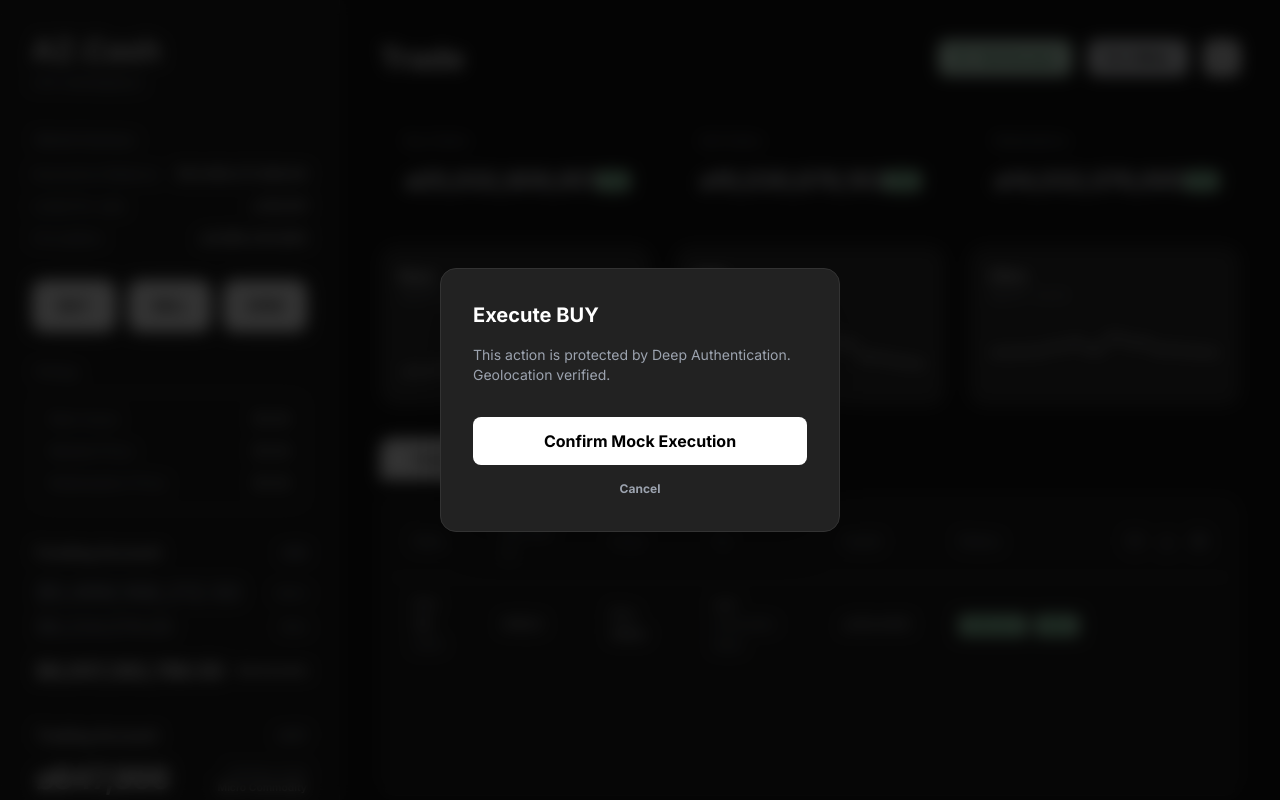
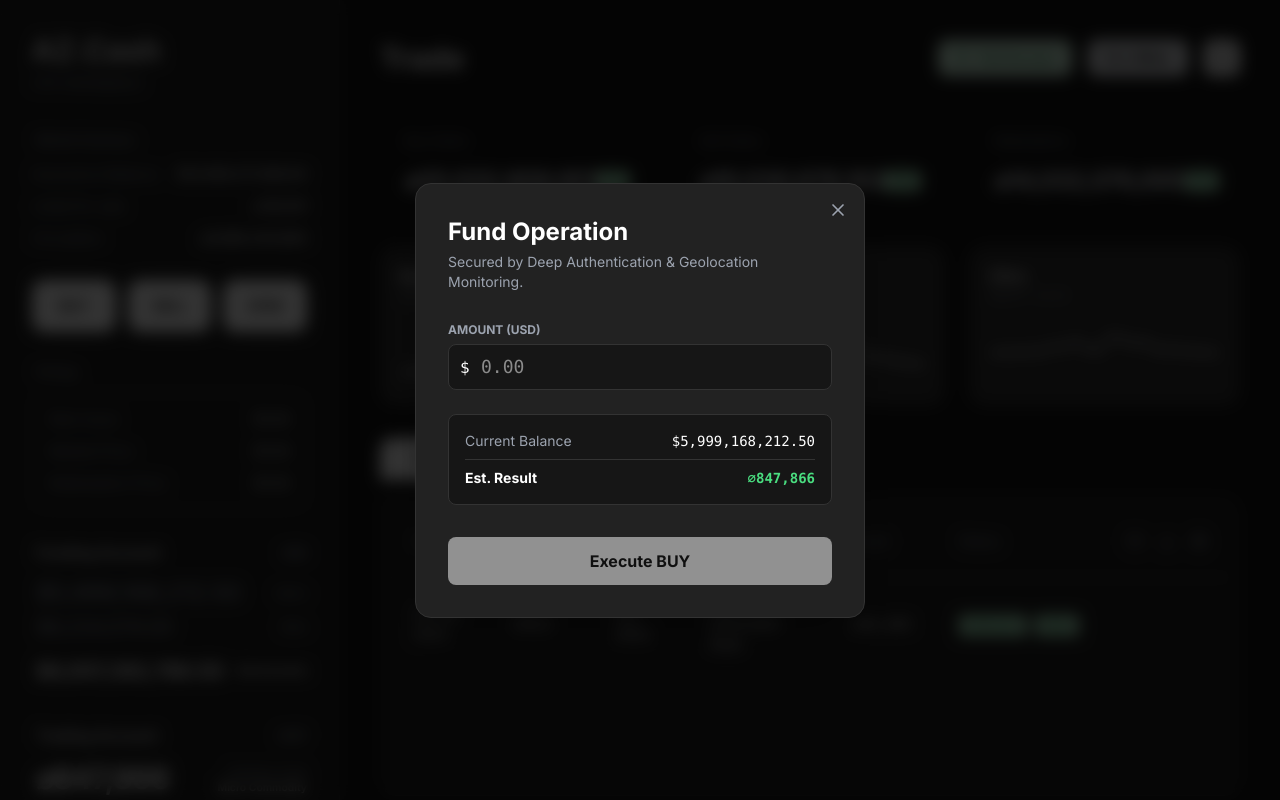
Before and after one commit to ricomiller23/chit-demo, a Next.js app: page / in a window 1280 px wide. Both pictures are taken after a click on the button "BUY". Built offline with nearby package versions, Linux system fonts and the light colour scheme.

Commit message:
Implement full interactive token math and modal flows

```diff
--- a/src/app/page.tsx
+++ b/src/app/page.tsx
@@ -1,92 +1,138 @@
 "use client";
 
-import { useState } from "react";
-import { MapPin, Menu, Mail, Download, Printer, MoreVertical } from "lucide-react";
+import { useState, useEffect } from "react";
+import { MapPin, Menu, Mail, Download, Printer, MoreVertical, X, CheckCircle2, Loader2 } from "lucide-react";
 import { LineChart, Line, ResponsiveContainer, Tooltip } from "recharts";
 
-// --- Mock Data ---
+// --- Types & Initial Data ---
+type TabType = "Trades" | "Listed" | "Pending";
+type ModalAction = "BUY" | "SELL" | "XFER" | null;
+type Transaction = {
+  id: string;
+  date: string;
+  receiptId: string;
+  from: string;
+  to: string;
+  asset: number;
+  status: "Delivered" | "Pending" | "Listed";
+  isNote?: boolean;
+};
+
 const MOCK_CHART_DATA = [
   { val: 10 }, { val: 12 }, { val: 11 }, { val: 15 }, { val: 14 },
   { val: 30 }, { val: 28 }, { val: 45 }, { val: 25 }, { val: 18 },
   { val: 60 }, { val: 55 }, { val: 40 }, { val: 45 }, { val: 20 },
   { val: 22 }, { val: 18 }, { val: 15 }, { val: 12 }, { val: 10 },
 ];
-
 const MOCK_SELLS_DATA = MOCK_CHART_DATA.map(d => ({ val: d.val * 0.3 + 5 }));
 const MOCK_XFERS_DATA = MOCK_CHART_DATA.map(d => ({ val: d.val * 0.1 + 8 }));
 
-const INITIAL_TRADING_BALANCE = 847866;
+const INITIAL_TRX: Transaction[] = [
+  { id: "1", date: "Oct 29, 2024", receiptId: "81823", from: "Eric Miller", to: "usr-ed33c809-8eab", asset: 34444, status: "Delivered", isNote: true }
+];
 
 export default function AZCashDashboard() {
-  const [tradingBal, setTradingBal] = useState(INITIAL_TRADING_BALANCE);
-  const [isModalOpen, setIsModalOpen] = useState(false);
-  const [modalType, setModalType] = useState<"BUY" | "SELL" | "XFER" | null>(null);
+  // --- Global State ---
+  const [alphaBal, setAlphaBal] = useState(5999168212.50);
+  const [betaBal, setBetaBal] = useState(8224574.00);
+  const [tradingBal, setTradingBal] = useState(847866);
+  const [transactions, setTransactions] = useState<Transaction[]>(INITIAL_TRX);
 
+  // --- UI State ---
+  const [activeTab, setActiveTab] = useState<TabType>("Trades");
+  const [modalType, setModalType] = useState<ModalAction>(null);
+
+  // Modal Form State
+  const [amount, setAmount] = useState<string>("");
+  const [recipient, setRecipient] = useState<string>("");
+  const [step, setStep] = useState<1 | 2 | 3>(1); // 1: Input, 2: Processing, 3: Success
+
+  const formatCurrency = (num: number) => `$${num.toLocaleString('en-US', { minimumFractionDigits: 2, maximumFractionDigits: 2 })}`;
   const formatChit = (num: number) => `⌀${num.toLocaleString('en-US')}`;
 
-  const openAction = (action: "BUY" | "SELL" | "XFER") => {
-    setModalType(action);
-    setIsModalOpen(true);
+  const closeModal = () => {
+    setModalType(null);
+    setAmount("");
+    setRecipient("");
+    setStep(1);
   };
+
+  const handleExecute = () => {
+    const val = parseFloat(amount.replace(/,/g, ''));
+    if (isNaN(val) || val <= 0) return;
+
+    setStep(2); // Processing
+
+    setTimeout(() => {
+      const receipt = Math.floor(10000 + Math.random() * 90000).toString();
+      const date = new Date().toLocaleDateString('en-US', { month: 'short', day: 'numeric', year: 'numeric' });
+
+      let newTrx: Transaction;
+
+      if (modalType === "BUY") {
+        if (alphaBal >= val) setAlphaBal(p => p - val);
+        else setBetaBal(p => p - val); // Fallback
+
+        setTradingBal(p => p + val);
+        newTrx = { id: receipt, date, receiptId: receipt, from: "Alpha Fund", to: "Trading Vault", asset: val, status: "Delivered" };
+      }
+      else if (modalType === "SELL") {
+        setTradingBal(p => p - val);
+        setAlphaBal(p => p + val);
+        newTrx = { id: receipt, date, receiptId: receipt, from: "Trading Vault", to: "Alpha Fund", asset: val, status: "Delivered" };
+      }
+      else { // XFER
+        setTradingBal(p => p - val);
+        newTrx = { id: receipt, date, receiptId: receipt, from: "Eric Miller", to: recipient || "usr-unknown", asset: val, status: "Pending" };
+      }
+
+      setTransactions(prev => [newTrx, ...prev]);
+      setStep(3); // Success
+    }, 2000);
+  };
+
+  const filteredTrx = transactions.filter(t => {
+    if (activeTab === "Trades") return t.status === "Delivered";
+    if (activeTab === "Pending") return t.status === "Pending";
+    if (activeTab === "Listed") return t.status === "Listed";
+    return true;
+  });
 
   return (
     <div className="flex h-screen w-full bg-[#161616] overflow-hidden text-[#e5e7eb]">
 
-      {/* 1. SIDEBAR (Left Panel) */}
+      {/* 1. SIDEBAR */}
       <aside className="w-[340px] flex-shrink-0 bg-[#222222] border-r border-[#333333] flex flex-col h-full overflow-y-auto">
         <div className="p-8">
-          {/* Logo */}
           <div className="mb-10">
             <h1 className="text-3xl font-semibold text-white tracking-wide">AZ.Cash</h1>
             <p className="text-[#9ca3af] text-sm mt-1">chit marketplace</p>
           </div>
 
-          {/* Market Summary */}
           <div className="mb-8">
             <h3 className="text-[#9ca3af] text-xs font-semibold mb-4 ml-1">Market Summary</h3>
             <div className="space-y-3 text-sm">
-              <div className="flex justify-between">
-                <span className="text-[#9ca3af]">Assurance Balance</span>
-                <span className="font-medium">$10,999,217,368.64</span>
-              </div>
-              <div className="flex justify-between">
-                <span className="text-[#9ca3af]">Listed for sale</span>
-                <span className="font-medium">⌀125,101</span>
-              </div>
-              <div className="flex justify-between">
-                <span className="text-[#9ca3af]">Circulation</span>
-                <span className="font-medium">⌀9,985,243,683</span>
-              </div>
+              <div className="flex justify-between"><span className="text-[#9ca3af]">Assurance Balance</span><span className="font-medium">$10,999,217,368.64</span></div>
+              <div className="flex justify-between"><span className="text-[#9ca3af]">Listed for sale</span><span className="font-medium">⌀125,101</span></div>
+              <div className="flex justify-between"><span className="text-[#9ca3af]">Circulation</span><span className="font-medium">⌀9,985,243,683</span></div>
             </div>
           </div>
 
-          {/* Action Buttons */}
           <div className="grid grid-cols-3 gap-3 mb-8">
-            <button onClick={() => openAction("BUY")} className="bg-white text-black py-4 rounded-xl font-bold text-sm hover:bg-gray-200 transition-colors">BUY</button>
-            <button onClick={() => openAction("SELL")} className="bg-white text-black py-4 rounded-xl font-bold text-sm hover:bg-gray-200 transition-colors">SELL</button>
-            <button onClick={() => openAction("XFER")} className="bg-white text-black py-4 rounded-xl font-bold text-sm hover:bg-gray-200 transition-colors">XFER</button>
+            <button onClick={() => setModalType("BUY")} className="bg-white text-black py-4 rounded-xl font-bold text-sm hover:bg-gray-200 transition-colors">BUY</button>
+            <button onClick={() => setModalType("SELL")} className="bg-white text-black py-4 rounded-xl font-bold text-sm hover:bg-gray-200 transition-colors">SELL</button>
+            <button onClick={() => setModalType("XFER")} className="bg-white text-black py-4 rounded-xl font-bold text-sm hover:bg-gray-200 transition-colors">XFER</button>
           </div>
 
-          {/* Pricing Card */}
           <div className="mb-8">
             <h3 className="text-[#9ca3af] text-xs font-semibold mb-3 ml-1">Pricing</h3>
             <div className="border border-[#333333] rounded-xl p-4 space-y-3 text-sm">
-              <div className="flex justify-between">
-                <span className="text-[#9ca3af]">New Issue</span>
-                <span>$1.00</span>
-              </div>
-              <div className="flex justify-between">
-                <span className="text-[#9ca3af]">Market Price</span>
-                <span>$1.00</span>
-              </div>
-              <div className="flex justify-between">
-                <span className="text-[#9ca3af]">Redemption Price</span>
-                <span>$1.00</span>
-              </div>
+              <div className="flex justify-between"><span className="text-[#9ca3af]">New Issue</span><span>$1.00</span></div>
+              <div className="flex justify-between"><span className="text-[#9ca3af]">Market Price</span><span>$1.00</span></div>
+              <div className="flex justify-between"><span className="text-[#9ca3af]">Redemption Price</span><span>$1.00</span></div>
             </div>
           </div>
 
-          {/* Funding Account */}
           <div className="mb-10 pl-1">
             <div className="flex justify-between items-center mb-3">
               <h3 className="text-[#e5e7eb] font-semibold text-[0.95rem]">Funding Account</h3>
@@ -94,21 +140,20 @@ export default function AZCashDashboard() {
             </div>
             <div className="space-y-1 mb-2">
               <div className="flex items-center justify-between">
-                <div className="text-2xl text-[#9ca3af]">$5,999,168,212.50</div>
+                <div className="text-2xl text-[#9ca3af]">{formatCurrency(alphaBal)}</div>
                 <div className="text-xs text-[#9ca3af]">Alpha</div>
               </div>
               <div className="flex items-center justify-between">
-                <div className="text-xl text-[#9ca3af]">$8,224,574.00</div>
+                <div className="text-xl text-[#9ca3af]">{formatCurrency(betaBal)}</div>
                 <div className="text-xs text-[#9ca3af]">Beta</div>
               </div>
             </div>
             <div className="flex items-center justify-between mt-4">
-              <div className="text-xl font-bold text-white">$6,007,392,786.50</div>
+              <div className="text-xl font-bold text-white">{formatCurrency(alphaBal + betaBal)}</div>
               <div className="text-[0.65rem] font-bold text-white">Sub Accounts</div>
             </div>
           </div>
 
-          {/* Trading Account */}
           <div className="pl-1">
             <div className="flex justify-between items-center mb-3">
               <h3 className="text-[#e5e7eb] font-semibold text-[0.95rem]">Trading Account</h3>
@@ -125,10 +170,8 @@ export default function AZCashDashboard() {
         </div>
       </aside>
 
-      {/* 2. MAIN TRADING DASHBOARD (Right Panel) */}
-      <main className="flex-1 flex flex-col h-full bg-[#161616] p-10 overflow-y-auto">
-
-        {/* Header */}
+      {/* 2. MAIN TRADING DASHBOARD */}
+      <main className="flex-1 flex flex-col h-full p-10 overflow-y-auto relative">
         <header className="flex justify-between items-center mb-8">
           <h2 className="text-3xl font-bold text-white">Trade</h2>
           <div className="flex items-center gap-4">
@@ -144,7 +187,6 @@ export default function AZCashDashboard() {
           </div>
         </header>
 
-        {/* Top Stat Cards Row */}
         <div className="grid grid-cols-3 gap-6 mb-6">
           <div className="border border-[#333333] rounded-2xl p-6 bg-[#161616]">
             <div className="text-xs text-[#9ca3af] mb-4">Buy Orders</div>
@@ -169,20 +211,30 @@ export default function AZCashDashboard() {
           </div>
         </div>
 
-        {/* Recharts Row */}
         <div className="grid grid-cols-3 gap-6 mb-8">
           <ChartCard title="Buys" data={MOCK_CHART_DATA} />
           <ChartCard title="Sells" data={MOCK_SELLS_DATA} />
           <ChartCard title="Xfers" data={MOCK_XFERS_DATA} />
         </div>
 
-        {/* Tables Section */}
+        {/* Dynamic Table Navigation */}
         <div className="flex gap-2 mb-4">
-          <button className="bg-white text-black px-8 py-2.5 rounded-t-xl font-bold text-sm">Trades</button>
-          <button className="border border-[#333333] text-[#9ca3af] px-8 py-2.5 rounded-t-xl font-medium text-sm hover:text-white hover:border-[#444444] transition-colors">Listed</button>
-          <button className="border border-[#333333] text-[#9ca3af] px-8 py-2.5 rounded-t-xl font-medium text-sm hover:text-white hover:border-[#444444] transition-colors">Pending</button>
+          {(["Trades", "Listed", "Pending"] as TabType[]).map(tab => (
+            <button
+              key={tab}
+              onClick={() => setActiveTab(tab)}
+              className={`px-8 py-2.5 rounded-t-xl font-bold text-sm transition-colors border ${
+                activeTab === tab
+                  ? "bg-white text-black border-white"
+                  : "border-[#333333] text-[#9ca3af] hover:text-white hover:border-[#444444]"
+              }`}
+            >
+              {tab}
+            </button>
+          ))}
         </div>
 
+        {/* Dynamic Transaction Table */}
         <div className="flex-1 bg-[#222222] border border-[#333333] rounded-b-2xl rounded-tr-2xl p-2 min-h-[300px]">
           <table className="w-full text-left text-sm">
             <thead>
@@ -195,68 +247,136 @@ export default function AZCashDashboard() {
                 <th className="font-normal py-4 px-6">Status</th>
                 <th className="py-4 px-6 text-right">
                   <div className="flex justify-end gap-4 text-[#9ca3af]">
-                    <Mail className="w-4 h-4 cursor-pointer hover:text-white" />
-                    <Download className="w-4 h-4 cursor-pointer hover:text-white" />
-                    <Printer className="w-4 h-4 cursor-pointer hover:text-white" />
+                    <Mail className="w-4 h-4 cursor-pointer hover:text-white transition-colors" />
+                    <Download className="w-4 h-4 cursor-pointer hover:text-white transition-colors" />
+                    <Printer className="w-4 h-4 cursor-pointer hover:text-white transition-colors" />
                   </div>
                 </th>
               </tr>
             </thead>
             <tbody>
-              <tr className="hover:bg-[#2a2a2a] transition-colors group">
-                <td className="py-4 px-6">Oct 29,<br /><span className="text-[#9ca3af] text-xs">2024</span></td>
-                <td className="py-4 px-6">81823</td>
-                <td className="py-4 px-6">Eric Miller</td>
-                <td className="py-4 px-6">usr-<br /><span className="text-[#9ca3af] text-xs">ed33c809-8eab</span></td>
-                <td className="py-4 px-6">⌀(34,444)</td>
+              {filteredTrx.length === 0 && (
+                <tr>
+                  <td colSpan={7} className="text-center py-10 text-[#9ca3af] italic">
+                    No {activeTab.toLowerCase()} records found.
+                  </td>
+                </tr>
+              )}
+              {filteredTrx.map(t => (
+                <tr key={t.id} className="hover:bg-[#2a2a2a] transition-colors group">
+                  <td className="py-4 px-6">{t.date}</td>
+                  <td className="py-4 px-6">{t.receiptId}</td>
+                  <td className="py-4 px-6">{t.from}</td>
+                  <td className="py-4 px-6">{t.to}</td>
+                  <td className="py-4 px-6 font-mono text-white">⌀{t.asset.toLocaleString()}</td>
                   <td className="py-4 px-6">
-                  <span className="bg-[#bbf7d0] text-[#166534] text-[0.65rem] font-bold px-2.5 py-1 rounded mr-2">Delivered</span>
-                  <span className="bg-[#bbf7d0] text-[#166534] text-[0.65rem] font-bold px-2.5 py-1 rounded">Note</span>
+                    <span className={`text-[0.65rem] font-bold px-2.5 py-1 rounded mr-2 ${t.status === 'Pending' ? 'bg-amber-200 text-amber-800' : 'bg-[#bbf7d0] text-[#166534]'}`}>
+                      {t.status}
+                    </span>
+                    {t.isNote && <span className="bg-[#bbf7d0] text-[#166534] text-[0.65rem] font-bold px-2.5 py-1 rounded">Note</span>}
                   </td>
                   <td className="py-4 px-6 text-right opacity-0 group-hover:opacity-100 transition-opacity">
-                  <MoreVertical className="w-4 h-4 ml-auto text-[#9ca3af] cursor-pointer" />
+                    <MoreVertical className="w-4 h-4 ml-auto text-[#9ca3af] cursor-pointer hover:text-white" />
                   </td>
                 </tr>
+              ))}
             </tbody>
           </table>
         </div>
-
       </main>
 
-      {/* Basic Mock Action Overlay */}
-      {isModalOpen && (
+      {/* INTERACTIVE MODAL FLOWS */}
+      {modalType && (
         <div className="fixed inset-0 bg-black/80 flex items-center justify-center z-50 backdrop-blur-sm">
-          <div className="bg-[#222222] border border-[#333333] w-[400px] p-8 rounded-2xl shadow-2xl">
-            <h2 className="text-xl font-bold mb-4 text-white">Execute {modalType}</h2>
-            <p className="text-sm text-[#9ca3af] mb-8">This action is protected by Deep Authentication. Geolocation verified.</p>
+          <div className="bg-[#222222] border border-[#333333] w-[450px] rounded-2xl shadow-2xl overflow-hidden relative">
+            <button onClick={closeModal} className="absolute top-4 right-4 text-[#9ca3af] hover:text-white"><X className="w-5 h-5" /></button>
+
+            {step === 1 && (
+              <div className="p-8">
+                <h2 className="text-2xl font-bold mb-1 text-white">{modalType === "BUY" ? "Fund Operation" : modalType === "SELL" ? "Redeem Assets" : "Transfer CHITs"}</h2>
+                <p className="text-sm text-[#9ca3af] mb-6">Secured by Deep Authentication & Geolocation Monitoring.</p>
+
+                <div className="space-y-4">
+                  <div>
+                    <label className="text-xs font-bold text-[#9ca3af] uppercase">Amount ({modalType === "BUY" ? "USD" : "CHIT"})</label>
+                    <div className="mt-1 relative">
+                      <span className="absolute left-3 top-3 text-white font-mono">{modalType === "BUY" ? "$" : "⌀"}</span>
+                      <input
+                        type="number"
+                        value={amount}
+                        onChange={(e) => setAmount(e.target.value)}
+                        placeholder="0.00"
+                        className="w-full bg-[#161616] border border-[#333333] text-white font-mono text-lg rounded-lg py-2 pl-8 pr-4 focus:outline-none focus:border-white transition-colors"
+                      />
+                    </div>
+                  </div>
+
+                  {modalType === "XFER" && (
+                    <div>
+                      <label className="text-xs font-bold text-[#9ca3af] uppercase">Recipient String</label>
+                      <input
+                        type="text"
+                        value={recipient}
+                        onChange={(e) => setRecipient(e.target.value)}
+                        placeholder="e.g. usr-abc123"
+                        className="w-full mt-1 bg-[#161616] border border-[#333333] text-white rounded-lg py-2 px-4 focus:outline-none focus:border-white transition-colors"
+                      />
+                    </div>
+                  )}
+
+                  <div className="mt-6 border border-[#333333] rounded-lg p-4 bg-[#161616]">
+                    <div className="flex justify-between text-sm mb-2">
+                      <span className="text-[#9ca3af]">Current Balance</span>
+                      <span className="text-white font-mono">{modalType === "BUY" ? formatCurrency(alphaBal) : formatChit(tradingBal)}</span>
+                    </div>
+                    <div className="flex justify-between text-sm font-bold border-t border-[#333333] pt-2">
+                      <span className="text-white">Est. Result</span>
+                      <span className="text-[#4ade80] font-mono">
+                        {modalType === "BUY" ? formatChit(tradingBal + (parseFloat(amount)||0)) : formatCurrency(alphaBal + (parseFloat(amount)||0))}
+                      </span>
+                    </div>
+                  </div>
 
                   <button
-              onClick={() => {
-                if (modalType === "XFER" || modalType === "SELL") setTradingBal(p => p - 1000);
-                if (modalType === "BUY") setTradingBal(p => p + 1000);
-                setIsModalOpen(false);
-              }}
-              className="w-full bg-white text-black py-3 rounded-lg font-bold hover:bg-gray-200 transition-colors"
+                    onClick={handleExecute}
+                    disabled={!amount || isNaN(parseFloat(amount))}
+                    className="w-full mt-4 bg-white text-black py-3 rounded-lg font-bold hover:bg-gray-200 transition-colors disabled:opacity-50 disabled:cursor-not-allowed"
                   >
-              Confirm Mock Execution
-            </button>
-            <button
-              onClick={() => setIsModalOpen(false)}
-              className="w-full text-[#9ca3af] mt-4 text-xs font-bold hover:text-white"
-            >
-              Cancel
+                    Execute {modalType}
                   </button>
                 </div>
               </div>
             )}
 
+            {step === 2 && (
+              <div className="p-12 flex flex-col items-center justify-center text-center">
+                <Loader2 className="w-12 h-12 text-white animate-spin mb-4" />
+                <h3 className="text-xl font-bold text-white mb-2">Authenticating</h3>
+                <p className="text-[#9ca3af] text-sm animate-pulse">Running Seed-to-Sale Origin Verification...</p>
+              </div>
+            )}
+
+            {step === 3 && (
+              <div className="p-12 flex flex-col items-center justify-center text-center">
+                <CheckCircle2 className="w-16 h-16 text-[#4ade80] mb-4" />
+                <h3 className="text-2xl font-bold text-white mb-2">Transaction Complete</h3>
+                <p className="text-[#9ca3af] text-sm mb-8">Calculations applied and ledger updated cleanly.</p>
+                <button onClick={closeModal} className="w-full bg-white text-black py-3 rounded-lg font-bold hover:bg-gray-200 transition-colors">
+                  Return to Dashboard
+                </button>
+              </div>
+            )}
+
+          </div>
+        </div>
+      )}
     </div>
   );
 }
 
 function ChartCard({ title, data }: { title: string, data: any[] }) {
   return (
-    <div className="bg-[#333333] rounded-2xl p-5 flex flex-col justify-between h-[160px]">
+    <div className="bg-[#333333] rounded-2xl p-5 flex flex-col justify-between h-[160px] hover:shadow-lg transition-shadow">
       <div>
         <h4 className="font-bold text-white text-sm">{title}</h4>
         <div className="text-[#9ca3af] text-[0.65rem] mt-0.5">Sep 30 - Oct 30</div>
@@ -265,7 +385,11 @@ function ChartCard({ title, data }: { title: string, data: any[] }) {
         <ResponsiveContainer width="100%" height="100%">
           <LineChart data={data}>
             <Line type="monotone" dataKey="val" stroke="#f3f4f6" strokeWidth={1.5} dot={{ r: 1.5, fill: "#f3f4f6" }} activeDot={{ r: 4 }} />
-            <Tooltip content={<div className="hidden" />} cursor={{ stroke: '#555555', strokeWidth: 1 }} />
+            <Tooltip
+              contentStyle={{ backgroundColor: "#111", border: "1px solid #333", borderRadius: "8px" }}
+              itemStyle={{ color: "#fff", fontSize: "12px", fontFamily: "monospace" }}
+              labelStyle={{ display: "none" }}
+            />
           </LineChart>
         </ResponsiveContainer>
       </div>
```
Lines whose indentation alone changed are shown as unchanged.
